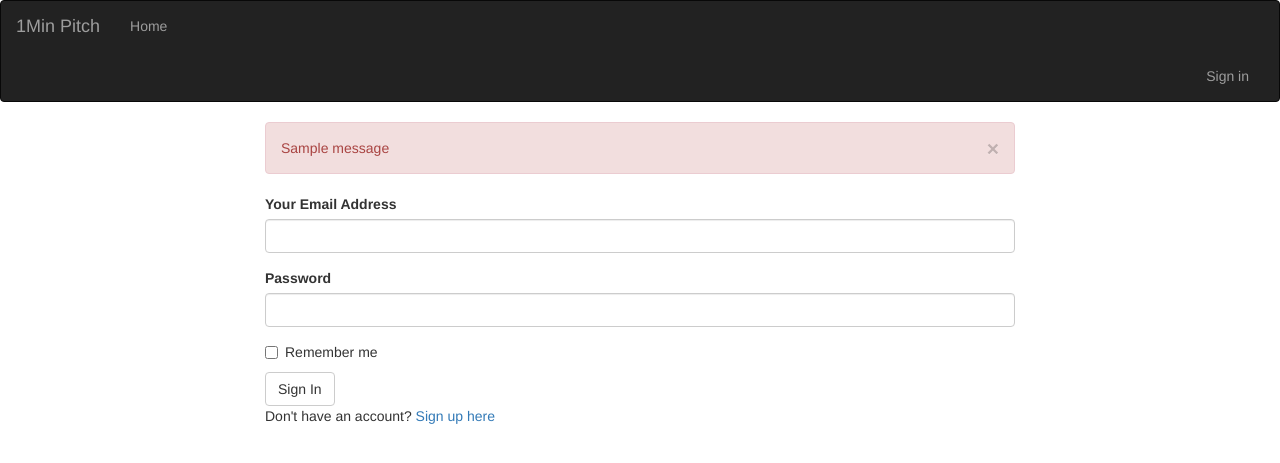
After one commit to demarillacizere/One-Minute-Pitch, a Flask app: page /authenticate/login in a window 1280 px wide. The commit adds this page. Shown: the top 463 px of the page. Run offline with Flask 2, Linux system fonts and the light colour scheme; tables that the repository leaves empty hold one stand-in row (values such as "Sample post"); one stand-in notice (Sample message) is shown; some libraries are stand-ins or nearby versions.

Commit message:
added registering, login and logout functionalities

```diff
--- /dev/null
+++ b/app/auth/__init__.py
@@ -0,0 +1,5 @@
+from flask import Blueprint
+
+auth = Blueprint('auth',__name__)
+
+from . import views,forms
--- /dev/null
+++ b/app/auth/forms.py
@@ -0,0 +1,26 @@
+from flask_wtf import FlaskForm
+from wtforms.validators import Required,Email,EqualTo
+from ..models import User
+from wtforms import ValidationError
+from wtforms import StringField,PasswordField,BooleanField,SubmitField
+
+class RegistrationForm(FlaskForm):
+    email = StringField('Your Email Address',validators=[Required(),Email()])
+    username = StringField('Enter your username',validators = [Required()])
+    password = PasswordField('Password',validators = [Required(), EqualTo('password_confirm',message = 'Passwords must match')])
+    password_confirm = PasswordField('Confirm Passwords',validators = [Required()])
+    submit = SubmitField('Sign Up')
+
+    def validate_email(self,data_field):
+            if User.query.filter_by(email =data_field.data).first():
+                raise ValidationError('There is an account with that email')
+
+    def validate_username(self,data_field):
+        if User.query.filter_by(username = data_field.data).first():
+            raise ValidationError('That username is taken')
+
+class LoginForm(FlaskForm):
+    email = StringField('Your Email Address',validators=[Required(),Email()])
+    password = PasswordField('Password',validators =[Required()])
+    remember = BooleanField('Remember me')
+    submit = SubmitField('Sign In')
--- /dev/null
+++ b/app/auth/views.py
@@ -0,0 +1,37 @@
+from . import auth
+from .. import db
+from flask import render_template,redirect,url_for, flash,request
+from ..models import User
+from .forms import LoginForm,RegistrationForm
+from flask_login import login_user,logout_user,login_required
+
+@auth.route('/register',methods = ["GET","POST"])
+def register():
+    form = RegistrationForm()
+    if form.validate_on_submit():
+        user = User(email = form.email.data, username = form.username.data,password = form.password.data)
+        db.session.add(user)
+        db.session.commit()
+        return redirect(url_for('auth.login'))
+        title = "New Account"
+    return render_template('auth/register.html',registration_form = form)
+
+@auth.route('/login',methods=['GET','POST'])
+def login():
+    login_form = LoginForm()
+    if login_form.validate_on_submit():
+        user = User.query.filter_by(email = login_form.email.data).first()
+        if user is not None and user.verify_password(login_form.password.data):
+            login_user(user,login_form.remember.data)
+            return redirect(request.args.get('next') or url_for('main.index'))
+
+        flash('Invalid username or Password')
+
+    title = "Login"
+    return render_template('auth/login.html',login_form = login_form,title=title)
+
+@auth.route('/logout')
+@login_required
+def logout():
+    logout_user()
+    return redirect(url_for("main.index"))
--- a/app/main/__init__.py
+++ b/app/main/__init__.py
@@ -1,7 +1,6 @@
 from flask import Blueprint
 main = Blueprint('main',__name__)
 from . import views,errors
-
 
 
 def create_app(config_name):
@@ -16,5 +15,7 @@ def create_app(config_name):
     # Registering the blueprint
     from .main import main as main_blueprint
     app.register_blueprint(main_blueprint)
+    from .auth import auth as auth_blueprint
+    app.register_blueprint(auth_blueprint,url_prefix = '/authenticate')
 
     return app
--- a/app/main/views.py
+++ b/app/main/views.py
@@ -1,7 +1,13 @@
 from flask import render_template
 from . import main
+from flask_login import login_required
 
 @main.route('/')
 def index():
     title="One minute pitches"
     return render_template('index.html', title = title)
+
+@main.route('/pitch/comment/new/<int:id>', methods = ['GET','POST'])
+@login_required
+def new_comment(id):
+    pass
--- a/app/models.py
+++ b/app/models.py
@@ -8,7 +8,7 @@ from datetime import datetime
 def load_user(user_id):
     return User.query.get(int(user_id))
 
-class Pitch(db.model):
+class Pitch(db.Model):
     '''
     Movie class to define Movie Objects
     '''
--- /dev/null
+++ b/app/templates/auth/login.html
@@ -0,0 +1,24 @@
+{% extends 'base.html'%}
+{% import 'bootstrap/wtf.html' as wtf%}
+
+{% block content %}
+<div class="container">
+    <div class="row">
+      <div class= "col-md-2"> </div>
+      <div class="col-md-8">
+      <!--Flash message -->
+      {% for message in get_flashed_messages() %}
+        <div class="alert alert-danger">
+        <button type="button" class="close" data-dismiss="alert">&times;</button>
+        {{ message }}
+        </div>
+      {% endfor %}
+      <!-- Login form -->
+      {{wtf.quick_form(login_form)}}
+      <p> Don't have an account? <a href="{{url_for('auth.register')}}">Sign up here</a></p>
+     </div>
+     <div clas="col-md-2"> </div>
+    </div>
+</div>
+
+{% endblock%}
--- a/app/templates/navbar.html
+++ b/app/templates/navbar.html
@@ -12,7 +12,17 @@
         <div class="navbar-collapse collapse">
             <ul class="nav navbar-nav">
                 <li><a href="/">Home</a></li>
+            </ul>
         </div>
-
+        <div class="navbar-collapse collapse">
+            <ul class="nav navbar-nav navbar-right">
+                {% if current_user.is_authenticated %}
+                <li style="color:white;padding:15px;">{{current_user.username}}</li>
+                <li><a href="{{url_for('auth.logout')}}">Sign out</a></li>
+                {% else %}
+                <li><a href="{{url_for('auth.login')}}">Sign in</a></li>
+                {%endif%}
+            </ul>
+        </div>
     </div>
 </nav>
--- a/config.py
+++ b/config.py
@@ -1,6 +1,7 @@
 import os
 
 class Config:
+    SECRET_KEY = 'Flask'
     SQLALCHEMY_DATABASE_URI = 'postgresql+psycopg2://louise:demy@localhost/pitches'
 
 class ProdConfig(Config):
```
Also changed, not shown: app/__init__.py (+10 -0 lines), app/templates/auth/register.html (added, +17 -0 lines), 2 other files.
